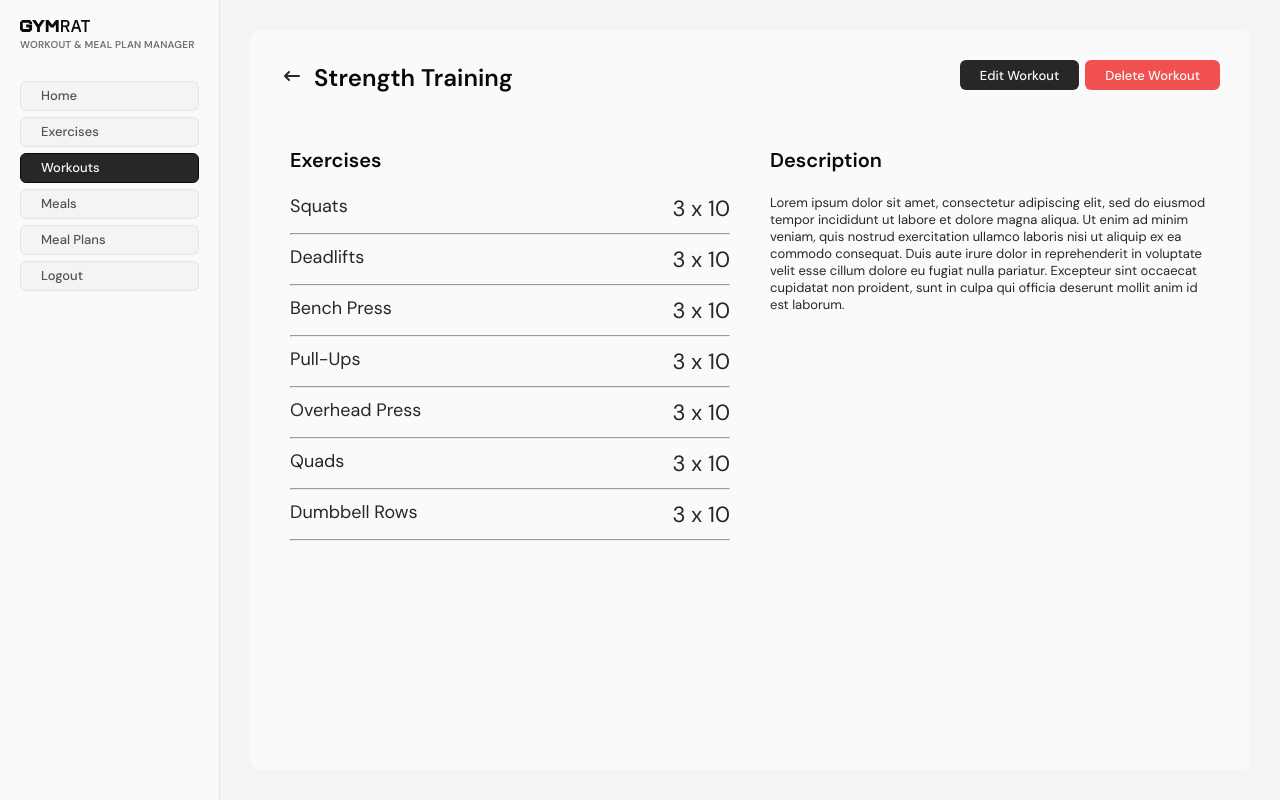
After one commit to theshawa/gymrat, a PHP site: page /staff/wnmp/workouts/view/index.php in a window 1280 px wide. The commit adds this page. Run offline with PHP 8.4, Linux system fonts and the light colour scheme.

Commit message:
Add Workout View with hard coded Info

```diff
--- /dev/null
+++ b/staff/wnmp/workouts/view/index.php
@@ -0,0 +1,102 @@
+<?php
+$id = $_GET['id'] ?? null;
+
+$workout = [
+    "id" => 001,
+    "title" => "Strength Training",
+    "description" => "Lorem ipsum dolor sit amet, consectetur adipiscing elit, sed do eiusmod tempor incididunt ut labore et dolore magna aliqua. Ut enim ad minim veniam, quis nostrud exercitation ullamco laboris nisi ut aliquip ex ea commodo consequat. Duis aute irure dolor in reprehenderit in voluptate velit esse cillum dolore eu fugiat nulla pariatur. Excepteur sint occaecat cupidatat non proident, sunt in culpa qui officia deserunt mollit anim id est laborum.",
+    "exercise" => [
+        [
+            "id" => 001,
+            "title" => "Squats",
+            "sets" => 3,
+            "reps" => 10
+        ],
+        [
+            "id" => 002,
+            "title" => "Deadlifts",
+            "sets" => 3,
+            "reps" => 10
+        ],
+        [
+            "id" => 003,
+            "title" => "Bench Press",
+            "sets" => 3,
+            "reps" => 10
+        ],
+        [
+            "id" => 004,
+            "title" => "Pull-Ups",
+            "sets" => 3,
+            "reps" => 10
+        ],
+        [
+            "id" => 005,
+            "title" => "Overhead Press",
+            "sets" => 3,
+            "reps" => 10
+        ],
+        [
+            "id" => 006,
+            "title" => "Quads",
+            "sets" => 3,
+            "reps" => 10
+        ],
+        [
+            "id" => 007,
+            "title" => "Dumbbell Rows",
+            "sets" => 3,
+            "reps" => 10
+        ]
+    ],
+    "img" => null
+];
+
+$sidebarActive = 3;
+$menuBarConfig = [
+    "title" => $workout['title'],
+    "showBack" => true,
+    "goBackTo" => "/staff/wnmp/workouts/index.php",
+    "showOptions" => true,
+    "options" => [
+        [ "title" => "Edit Workout", "href" => "/staff/wnmp/workouts/edit/index.php?id=<?= $id ?>", "type" => "secondary" ],
+        [ "title" => "Delete Workout", "href" => "/staff/wnmp/workouts/delete/index.php?id=<?= $id ?>", "type" => "destructive" ]
+    ]
+];
+
+
+include_once "../../pageconfig.php";
+
+$pageConfig['styles'][] = "../workouts.css";
+
+include_once "../../../includes/header.php";
+include_once "../../../includes/sidebar.php";
+?>
+
+    <main>
+        <div class="base-container">
+            <?php include_once "../../../includes/menubar.php"; ?>
+            <div class="view-workout-container">
+               <div>
+                    <h2 style="margin-bottom: 20px;">
+                        Exercises
+                    </h2>
+                   <?php foreach ($workout['exercise'] as $exercise): ?>
+                       <div class="view-workout-exercise">
+                           <p><?= $exercise['title'] ?></p>
+                           <p class="alt"><?= $exercise['sets'] ?> x <?= $exercise['reps'] ?></p>
+                       </div>
+                       <hr>
+                     <?php endforeach; ?>
+               </div>
+                <div>
+                    <h2 style="margin-bottom: 20px;">
+                        Description
+                    </h2>
+                    <p><?= $workout['description'] ?></p>
+                </div>
+            </div>
+        </div>
+    </main>
+
+<?php include_once "../../../includes/footer.php"; ?>
--- a/staff/wnmp/workouts/workouts.css
+++ b/staff/wnmp/workouts/workouts.css
@@ -5,3 +5,28 @@
     border-radius: 10px;
     width: 100% !important;
 }
+
+.view-workout-container {
+    display: grid;
+    grid-template-columns: repeat(2, 1fr);
+    gap: 40px;
+    padding: 20px;
+}
+
+.view-workout-exercise{
+    margin: 10px 0px;
+    display: flex;
+    flex-direction: row;
+    width: 100%;
+    justify-content: space-between;
+}
+
+.view-workout-exercise p {
+    font-size: 18px;
+    font-weight: 400;
+}
+
+.view-workout-exercise p.alt {
+    font-size: 22px;
+    font-weight: 400;
+}
```
